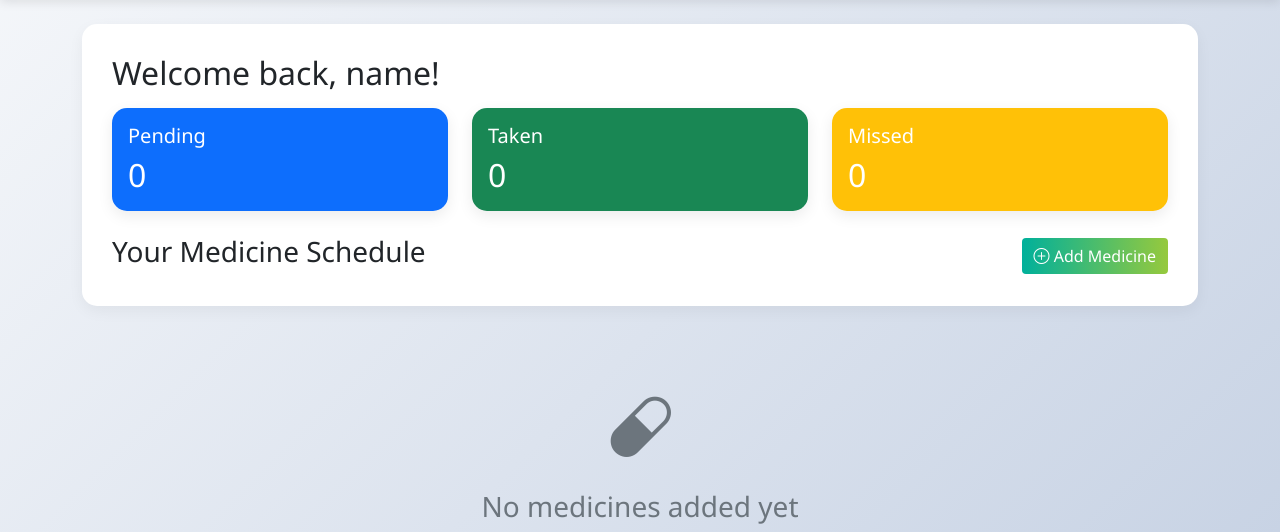
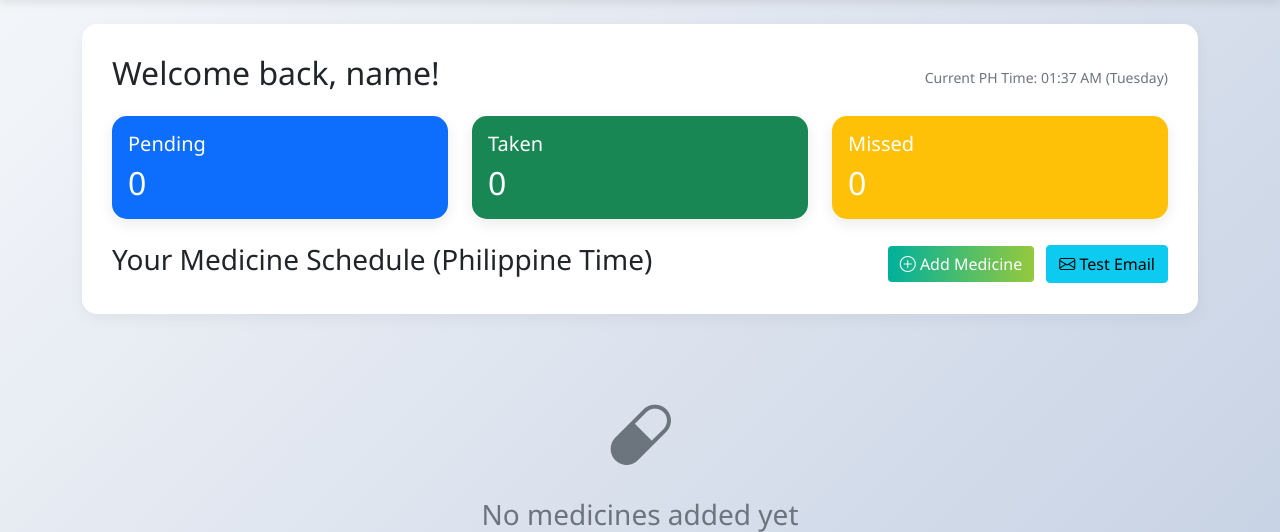
Before and after one commit to jptconwi-alt/medicine_Reminder, a Flask app: page /dashboard in a window 1280 px wide. Shown: the part 62-594 px from the top of the page. Run offline with Flask 3, Linux system fonts and the light colour scheme; the visitor is signed in with stand-in values (Sample User, id 1); data that the repository does not hold is empty.

Commit message:
Update dashboard.html

```diff
--- a/templates/dashboard.html
+++ b/templates/dashboard.html
@@ -3,7 +3,12 @@
 
 {% block content %}
 <div class="dashboard-header mb-4">
-    <h2 class="mb-3">Welcome back, {{ current_user.email.split('@')[0] }}!</h2>
+    <div class="d-flex justify-content-between align-items-center mb-3">
+        <h2>Welcome back, {{ current_user.email.split('@')[0] }}!</h2>
+        <div class="text-end">
+            <small class="text-muted">Current PH Time: {{ current_ph_time }} ({{ current_ph_day }})</small>
+        </div>
+    </div>
 
     <div class="row mb-4">
         <div class="col-md-4">
@@ -33,10 +38,15 @@
     </div>
 
     <div class="d-flex justify-content-between align-items-center">
-        <h3>Your Medicine Schedule</h3>
+        <h3>Your Medicine Schedule (Philippine Time)</h3>
+        <div>
             <a href="{{ url_for('add_medicine') }}" class="btn btn-success">
                 <i class="bi bi-plus-circle"></i> Add Medicine
             </a>
+            <a href="{{ url_for('test_email') }}" class="btn btn-info ms-2">
+                <i class="bi bi-envelope"></i> Test Email
+            </a>
+        </div>
     </div>
 </div>
 
@@ -58,7 +68,10 @@
                             <i class="bi bi-capsule"></i>
                             <strong>Dosage:</strong> {{ medicine.dosage or 'As prescribed' }}
                         </p>
-                        <p class="mb-1"><i class="bi bi-clock"></i><strong>Time:</strong> {{ medicine.display_time }}</p>
+                        <p class="mb-1">
+                            <i class="bi bi-clock"></i>
+                            <strong>Time:</strong> {{ medicine.display_time }} (PH Time)
+                        </p>
                         <p class="mb-0">
                             <i class="bi bi-calendar-week"></i>
                             <strong>Days:</strong>
@@ -67,6 +80,7 @@
                                 <span class="badge bg-secondary">{{ day }}</span>
                             {% endfor %}
                         </p>
+                        <small class="text-muted">Stored UTC: {{ medicine.stored_utc_time }}</small>
                     </div>
 
                     <div class="btn-group w-100" role="group">
@@ -140,9 +154,11 @@ document.addEventListener('DOMContentLoaded', function() {
 
     // Delete medicine
     document.querySelectorAll('.delete-btn').forEach(btn => {
-        btn.addEventListener('click', function() {
+        btn.addEventListener('click', function(e) {
+            e.preventDefault();
             const medicineId = this.dataset.id;
 
+            if (confirm('Are you sure you want to delete this medicine?')) {
                 fetch(`/delete_medicine/${medicineId}`, {
                     method: 'POST'
                 })
@@ -158,14 +174,9 @@ document.addEventListener('DOMContentLoaded', function() {
                     console.error('Error:', error);
                     alert('Error deleting medicine');
                 });
+            }
         });
     });
-
-    // Auto-refresh every 5 minutes
-    setInterval(() => {
-        // Optional: Add subtle refresh notification
-        console.log('Auto-refreshing dashboard...');
-    }, 5 * 60 * 1000);
 });
 </script>
 {% endblock %}
```
Lines whose indentation alone changed are shown as unchanged.
